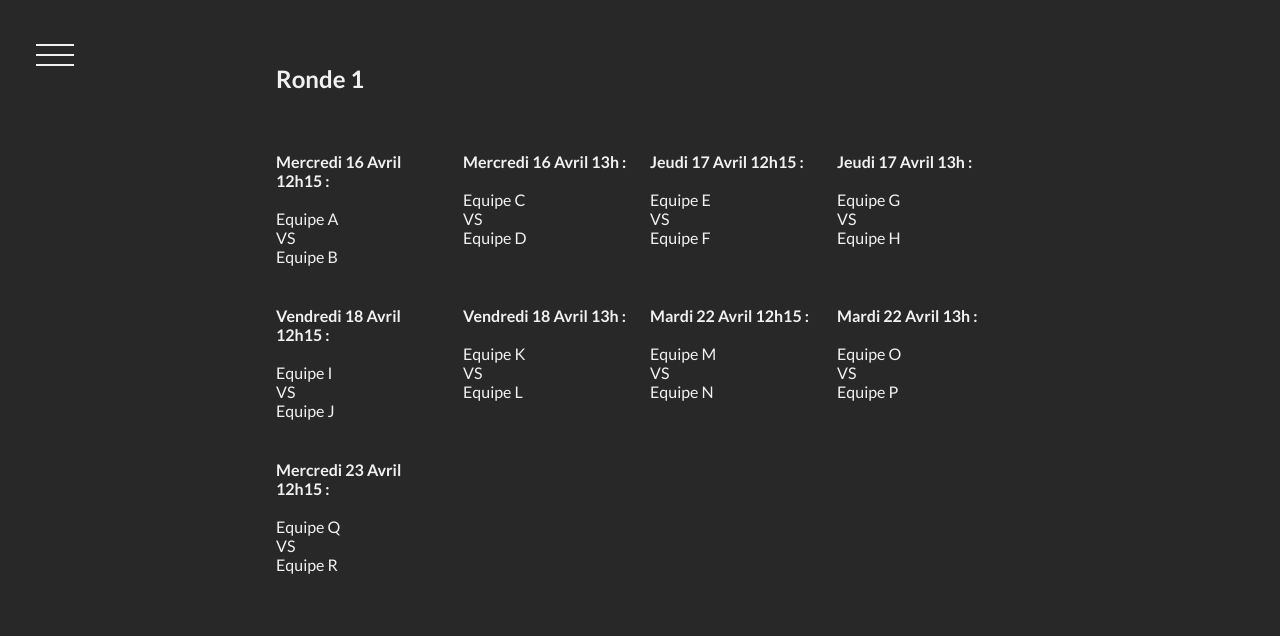
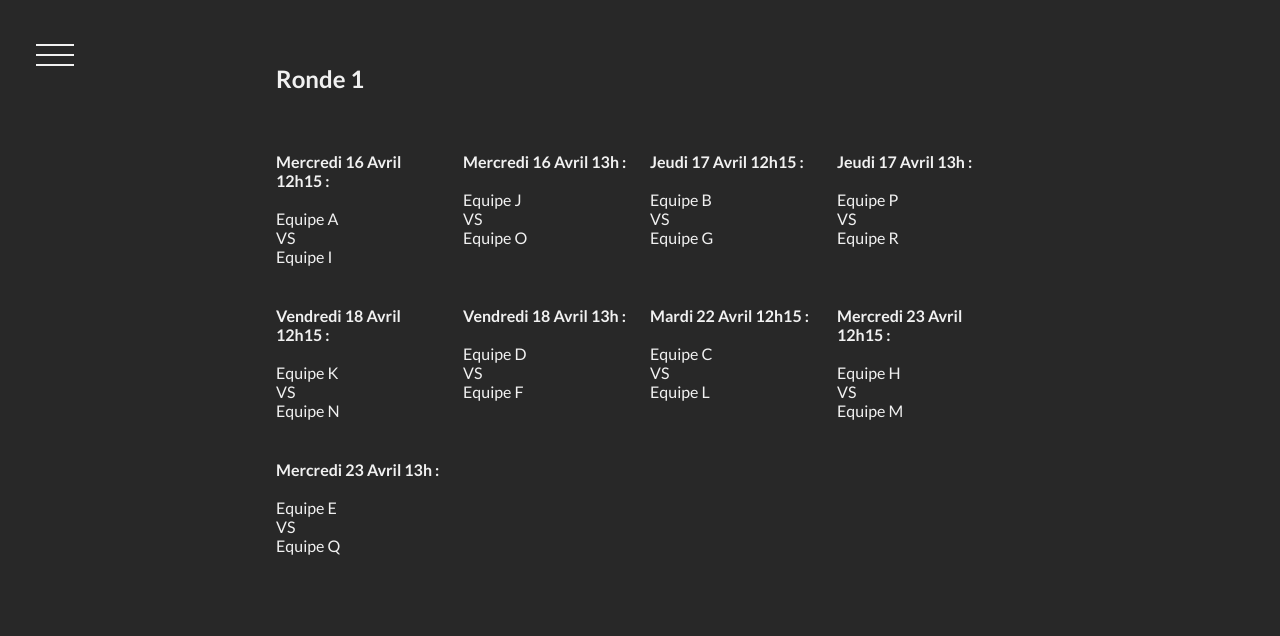
Before and after one commit to AdamM4269/Tournoi-Petanque, a plain HTML site: page rondes.html in a window 1280 px wide. Shown: the top 636 px of the page. Drawn offline with Linux system fonts and the light colour scheme.

Commit message:
Maj Plannification des matchs

```diff
--- a/rondes.html
+++ b/rondes.html
@@ -38,33 +38,33 @@
         <div></div>
         <div></div>
         <div>
-            <div class="corps_txt"><div class="gras">Mercredi 16 Avril 12h15 :</div> <br><div class="corps_txt ">Equipe A</div>VS <div class="corps_txt ">Equipe B</div></div>
+            <div class="corps_txt"><div class="gras">Mercredi 16 Avril 12h15 :</div> <br><div class="corps_txt ">Equipe A</div>VS <div class="corps_txt ">Equipe I</div></div>
         </div>
         <div>
-            <div class="corps_txt"><div class="gras">Mercredi 16 Avril 13h :</div> <br><div class="corps_txt ">Equipe C</div>VS <div class="corps_txt ">Equipe D</div></div>
+            <div class="corps_txt"><div class="gras">Mercredi 16 Avril 13h :</div> <br><div class="corps_txt ">Equipe J</div>VS <div class="corps_txt ">Equipe O</div></div>
         </div>
         <div>
-            <div class="corps_txt"><div class="gras">Jeudi 17 Avril 12h15 :</div> <br><div class="corps_txt ">Equipe E</div>VS <div class="corps_txt ">Equipe F</div></div>
+            <div class="corps_txt"><div class="gras">Jeudi 17 Avril 12h15 :</div> <br><div class="corps_txt ">Equipe B</div>VS <div class="corps_txt ">Equipe G</div></div>
         </div>
         <div>
-            <div class="corps_txt"><div class="gras">Jeudi 17 Avril 13h :</div> <br><div class="corps_txt ">Equipe G</div>VS <div class="corps_txt ">Equipe H</div></div>
+            <div class="corps_txt"><div class="gras">Jeudi 17 Avril 13h :</div> <br><div class="corps_txt ">Equipe P</div>VS <div class="corps_txt ">Equipe R</div></div>
         </div>
         <div></div>
         <div></div>
         <div></div>
         <div></div>
         <div>
-            <div class="corps_txt"><div class="gras">Vendredi 18 Avril 12h15 :</div> <br><div class="corps_txt ">Equipe I</div>VS <div class="corps_txt ">Equipe J</div></div>
+            <div class="corps_txt"><div class="gras">Vendredi 18 Avril 12h15 :</div> <br><div class="corps_txt ">Equipe K</div>VS <div class="corps_txt ">Equipe N</div></div>
         </div>
 
         <div>
-            <div class="corps_txt"><div class="gras">Vendredi 18 Avril 13h :</div> <br><div class="corps_txt ">Equipe K</div>VS <div class="corps_txt ">Equipe L</div></div>
+            <div class="corps_txt"><div class="gras">Vendredi 18 Avril 13h :</div> <br><div class="corps_txt ">Equipe D</div>VS <div class="corps_txt ">Equipe F</div></div>
         </div>
         <div>
-            <div class="corps_txt"><div class="gras">Mardi 22 Avril 12h15 :</div> <br><div class="corps_txt ">Equipe M</div>VS <div class="corps_txt ">Equipe N</div></div>
+            <div class="corps_txt"><div class="gras">Mardi 22 Avril 12h15 :</div> <br><div class="corps_txt ">Equipe C</div>VS <div class="corps_txt ">Equipe L</div></div>
         </div>
         <div>
-            <div class="corps_txt"><div class="gras">Mardi 22 Avril 13h :</div> <br><div class="corps_txt ">Equipe O</div>VS <div class="corps_txt ">Equipe P</div></div>
+            <div class="corps_txt"><div class="gras">Mercredi 23 Avril 12h15 :</div> <br><div class="corps_txt ">Equipe H</div>VS <div class="corps_txt ">Equipe M</div></div>
         </div>
 
         <div></div>
@@ -73,7 +73,7 @@
         <div></div>
 
         <div>
-            <div class="corps_txt"><div class="gras">Mercredi 23 Avril 12h15 :</div> <br><div class="corps_txt ">Equipe Q</div>VS <div class="corps_txt ">Equipe R</div></div>
+            <div class="corps_txt"><div class="gras">Mercredi 23 Avril 13h :</div> <br><div class="corps_txt ">Equipe E</div>VS <div class="corps_txt ">Equipe Q</div></div>
         </div>
 
     </div>
```
